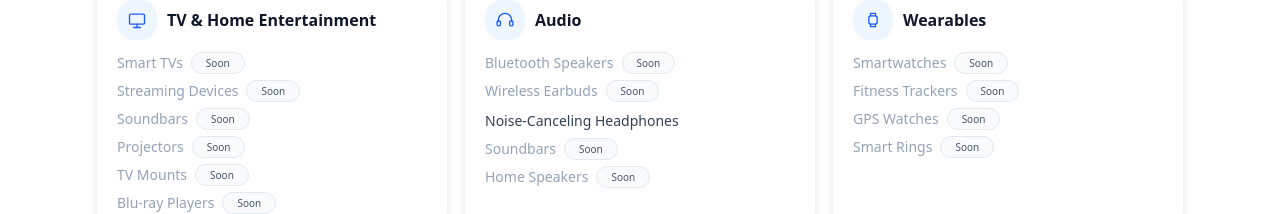
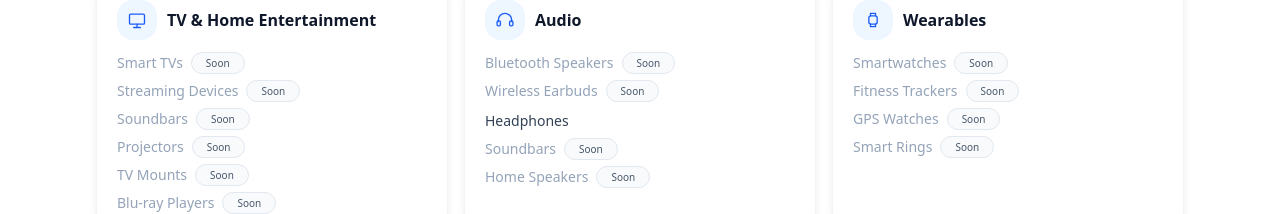
Before and after one commit to summit3platforms-sys/amznaff, a Next.js app: page /categories in a window 1280 px wide. Shown: the part 274-488 px from the top of the page. Built offline with nearby package versions, Linux system fonts and the light colour scheme; no server answers.

Commit message:
Update 2026-07-09 18:34

```diff
--- a/data/categoryGroups.ts
+++ b/data/categoryGroups.ts
@@ -38,7 +38,7 @@ export const categoryGroups: CategoryGroup[] = [
     items: [
       { name: 'Bluetooth Speakers' },
       { name: 'Wireless Earbuds' },
-      { name: 'Noise-Canceling Headphones', slug: 'headphones' },
+      { name: 'Headphones', slug: 'headphones' },
       { name: 'Soundbars' },
       { name: 'Home Speakers' }
     ]
```
